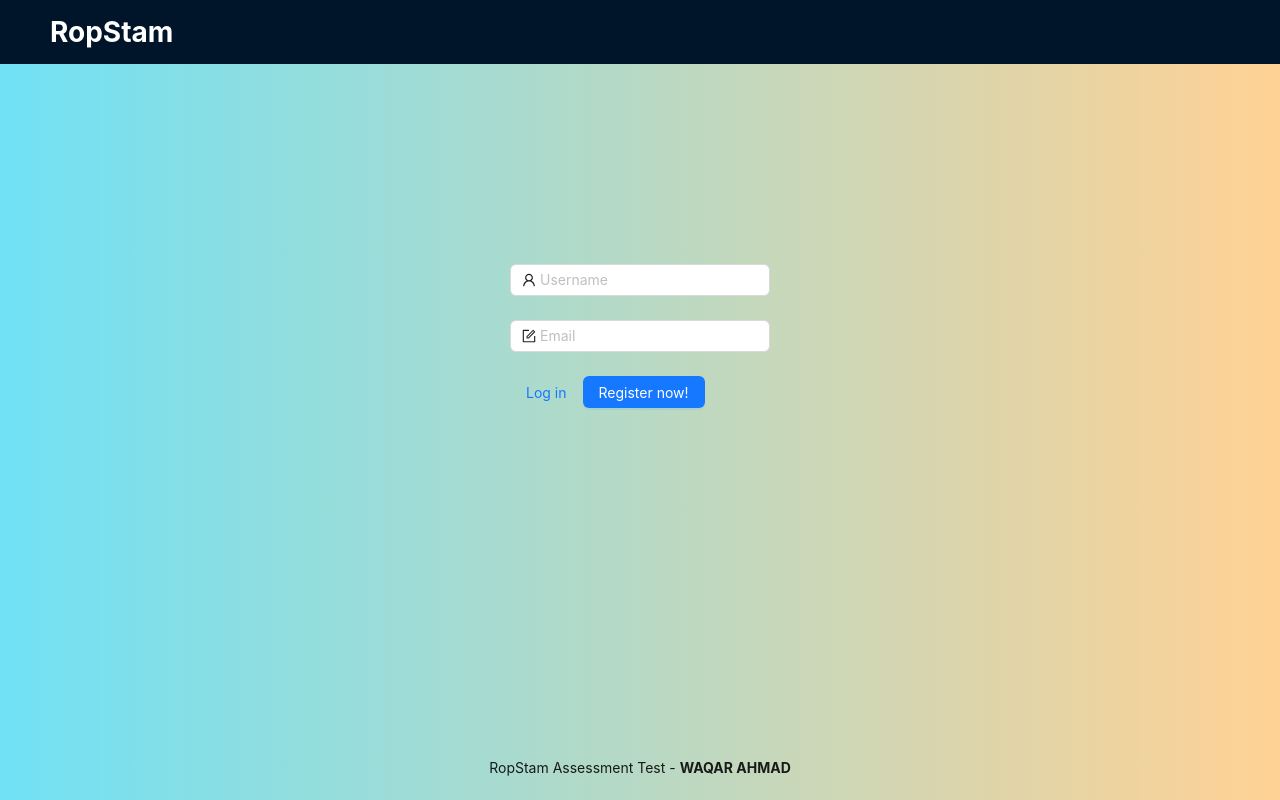
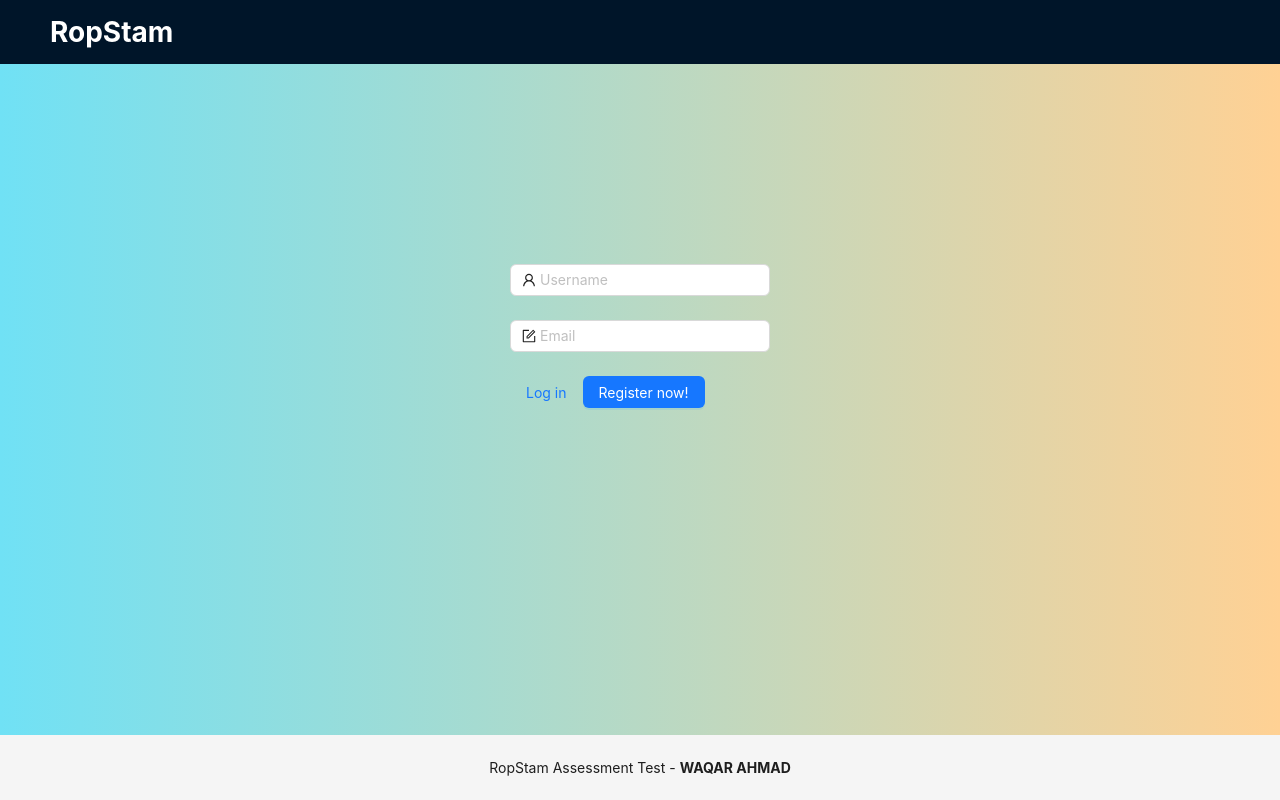
Before and after one commit to WaqarAhmad707/mern_test_frontend, a React (Create React App) app: page /signup in a window 1280 px wide. Built offline with nearby package versions, Linux system fonts and the light colour scheme; the HTML template or start-up script is replaced by a standard one.

Commit message:
Layout fixations

```diff
--- /dev/null
+++ b/src/layout/Layout.css
@@ -0,0 +1,22 @@
+.layout {
+    height: 100vh;
+    background: linear-gradient(to right, #70e1f5, #ffd194);
+}
+
+.header {
+    display: flex;
+    align-items: center;
+}
+
+.title{
+    color: white;
+    cursor: pointer;
+}
+
+.site-layout-content{
+    height: 80vh;
+}
+
+.footer{
+    text-align: center;
+}
--- a/src/layout/Layout.js
+++ b/src/layout/Layout.js
@@ -2,63 +2,45 @@ import React, { useContext } from "react";
 import { Button, Layout } from "antd";
 import { useNavigate } from "react-router-dom";
 import { AppContext } from "../context/AppContext";
-
+import "./Layout.css";
 const { Header, Content, Footer } = Layout;
 
 const MainLayout = ({ children }) => {
   const navigate = useNavigate();
   const { logOut } = useContext(AppContext);
-  const token = localStorage.getItem('token');
+  const token = localStorage.getItem("token");
 
   return (
-    <Layout
-      className="layout"
-      style={{
-        height: "100vh",
-        background: "linear-gradient(to right, #70e1f5, #ffd194)",
-      }}
-    >
-      <Header style={{ display: "flex", alignItems: "center" }}>
-        <div className="demo-logo" style={{ display: 'flex' }}>
-          <h1
-            onClick={() => navigate("/")}
-            style={{
-              color: "white",
-              cursor: "pointer",
-            }}
-          >
+    <Layout className="layout">
+      <Header className="header">
+        <div>
+          <h1 onClick={() => navigate("/")} className="title">
             RopStam
           </h1>
-          {
-            token &&
+          {token && (
             <Button
-              onClick={()=>{navigate("/"); logOut();}}
+              onClick={() => {
+                navigate("/");
+                logOut();
+              }}
               style={{
-                // color: "white",
                 cursor: "pointer",
-                position: 'absolute',
+                position: "absolute",
                 right: 10,
-                top: 15
+                top: 15,
               }}
             >
               Logout
             </Button>
-          }
+          )}
         </div>
       </Header>
 
       <Content style={{ padding: "0 50px" }}>
-        <div className="site-layout-content" style={{ height: "80vh" }}>
-          {children}
-        </div>
+        <div className="site-layout-content">{children}</div>
       </Content>
 
-      <Footer
-        style={{
-          textAlign: "center",
-          background: "linear-gradient(to right, #70e1f5, #ffd194)",
-        }}
-      >
+      <Footer className="footer">
         RopStam Assessment Test - <strong>WAQAR AHMAD</strong>
       </Footer>
     </Layout>
```
